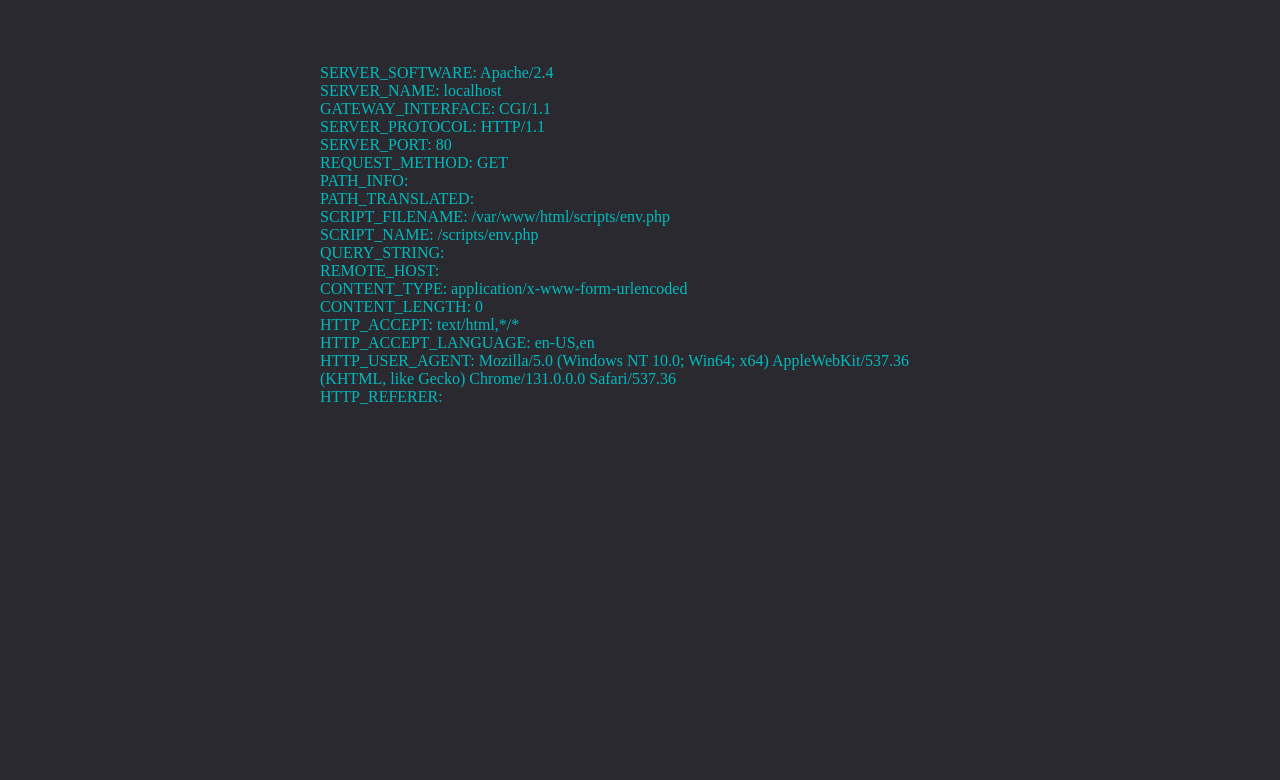
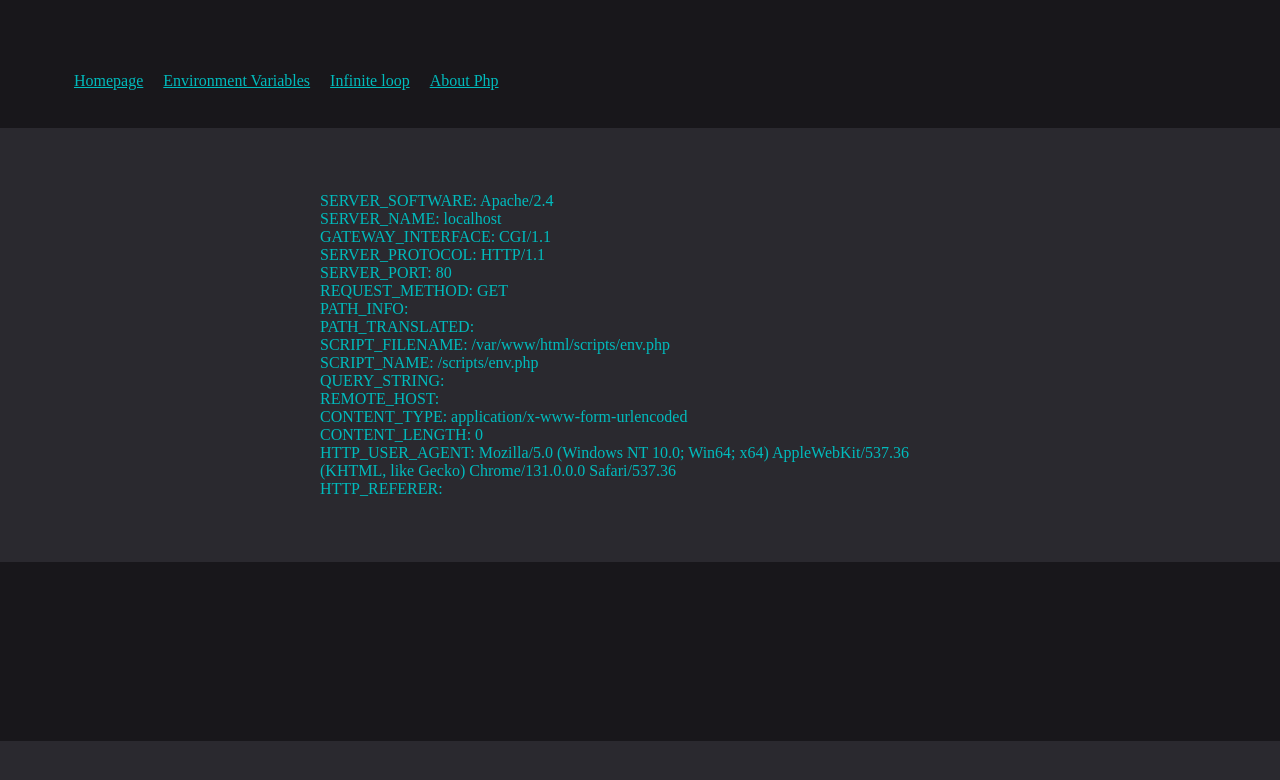
Before and after one commit to smiley16479/cursus42-webServer, a PHP site: page /scripts/env.php in a window 1280 px wide; the page is wider, and only the part inside the window is pictured. Shown: the top 780 px of that part. Run offline with PHP 8.4, Linux system fonts and the light colour scheme; data that the repository does not hold is empty.

Commit message:
php nav improved

```diff
--- a/files/error_pages/4xx.html
+++ b/files/error_pages/4xx.html
@@ -59,7 +59,7 @@
   <!-- This file lives in public/404.html -->
   <div class="logo"><bold>Déjà vu ?</bold></div>
   <!-- <div class="logo"><img src="42_logo.svg" alt="logo"></div> -->
-  <div class="title"><img src="/error_pages/404.png" alt=""></div>
+  <div class="title"><img src="/error_pages/303.png" alt=""></div>
   <div class="screen">
     <div class="main-image">
 
--- a/files/scripts/env.php
+++ b/files/scripts/env.php
@@ -9,6 +9,14 @@
 		<title>Env</title>
 	</head>
 	<body>
+		<div class="header">
+			<ul id="Menu">
+				<li class="menuElem"><a class="menuButton" href="./layout.html">Homepage</a></li>
+				<li class="menuElem"><a class="menuButton" href="./env.php">Environment Variables</a></li>
+				<li class="menuElem"><a class="menuButton" href="./loop.php">Infinite loop</a></li>
+				<li class="menuElem"><a class="menuButton" href="./phpinfo.php">About Php</a></li>
+			</ul>
+		</div>
 		<div id ="Page">
 			<p>
 	<?php
@@ -54,12 +62,6 @@
 		print "CONTENT_LENGTH: ";
 		print $_SERVER["CONTENT_LENGTH"];
 		print "<br>";
-		print "HTTP_ACCEPT: ";
-		print $_SERVER["HTTP_ACCEPT"];
-		print "<br>";
-		print "HTTP_ACCEPT_LANGUAGE: ";
-		print $_SERVER["HTTP_ACCEPT_LANGUAGE"];
-		print "<br>";
 		print "HTTP_USER_AGENT: ";
 		print $_SERVER["HTTP_USER_AGENT"];
 		print "<br>";
@@ -69,5 +71,7 @@
 	?>
 			</p>
 		</div>
+		<div class="footer">
+		</div>
 	</body>
 </html>
--- a/files/scripts/layout.css
+++ b/files/scripts/layout.css
@@ -38,7 +38,26 @@ a:active
     background-color: #18171b;
 	padding:	7%;
 	width:	100%;
-	margin-bottom:	0px;
+}
+
+#Menu
+{
+	list-style-type: none;
+	margin: 0;
+	padding: 0;
+}
+
+.menuElem
+{
+	float: left;
+	bottom: 0;
+}
+
+.menuButton
+{
+	display: block;
+	padding: 8px 10px;
+	text-align: center;
 }
 
 #Page
--- a/files/scripts/layout.html
+++ b/files/scripts/layout.html
@@ -9,6 +9,12 @@
 	</head>
 	<body>
 		<div class="header">
+			<ul id="Menu">
+				<li class="menuElem"><a class="menuButton" href="./layout.html">Homepage</a></li>
+				<li class="menuElem"><a class="menuButton" href="./env.php">Environment Variables</a></li>
+				<li class="menuElem"><a class="menuButton" href="./loop.php">Infinite loop</a></li>
+				<li class="menuElem"><a class="menuButton" href="./phpinfo.php">About Php</a></li>
+			</ul>
 		</div>
 		<div id="Page">
 			<div id="Title">
--- a/files/scripts/upload.php
+++ b/files/scripts/upload.php
@@ -11,6 +11,12 @@
 	</head>
 	<body>
 		<div class="header">
+			<ul id="Menu">
+				<li class="menuElem"><a class="menuButton" href="./layout.html">Homepage</a></li>
+				<li class="menuElem"><a class="menuButton" href="./env.php">Environment Variables</a></li>
+				<li class="menuElem"><a class="menuButton" href="./loop.php">Infinite loop</a></li>
+				<li class="menuElem"><a class="menuButton" href="./phpinfo.php">About Php</a></li>
+			</ul>
 		</div>
 		<div id="Page">
 			<div id="Content">
```
Also changed, not shown: files/scripts/index.php (deleted, +0 -53 lines), 5 other files.
